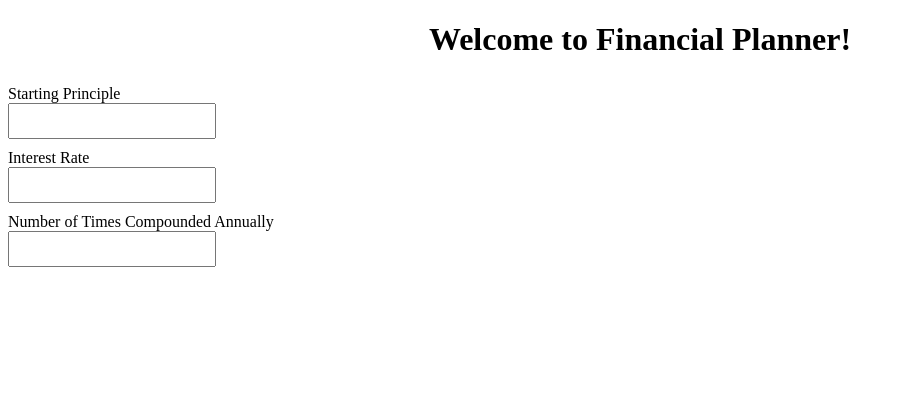
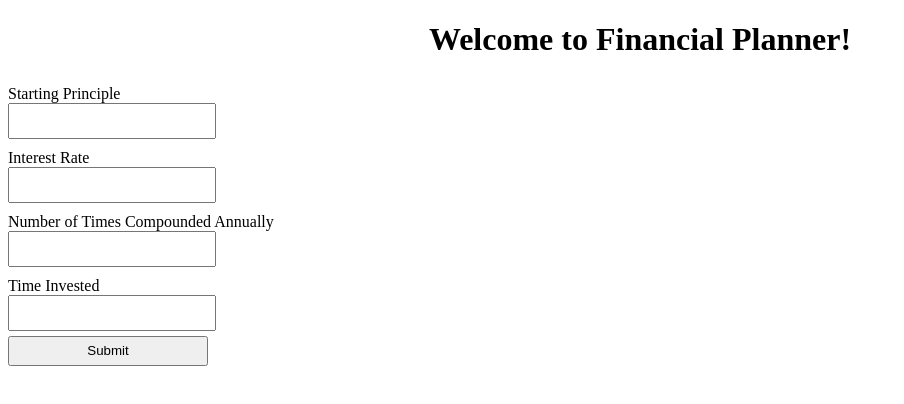
Before and after one commit to Morrianton/FinancialPlanner, an Angular app: page / in a window 1280 px wide. Shown: the top 404 px of the page, without its empty margins (0-904 px from the left). Built offline with nearby package versions, Linux system fonts and the light colour scheme.

Commit message:
created ngForm & connected form values to interest-calculator component

```diff
--- a/src/app/interest-calculator/interest-calculator.component.html
+++ b/src/app/interest-calculator/interest-calculator.component.html
@@ -1,14 +1,23 @@
+<form #interestForm="ngForm" (ngSubmit)="onSubmit(interestForm)" novalidate>
   <div class="container">
     <div class="section">
       <label for="principle">Starting Principle</label>
-    <input name="principle"/>
+      <input name="principle" ngModel required #principle="ngModel"/>
     </div>
     <div class="section">
       <label for="interest">Interest Rate</label>
-    <input name="interest"/>
+      <input name="interest" ngModel required #interest="ngModel"/>
     </div>
     <div class="section">
       <label for="timesCompounded">Number of Times Compounded Annually</label>
-    <input name="timesCompounded"/>
+      <input name="timesCompounded" ngModel required #timesCompounded="ngModel"/>
     </div>
+    <div class="section">
+      <label for="term">Time Invested</label>
+      <input name="term" ngModel required #term="ngModel"/>
     </div>
+    <input type="submit" value="Submit">
+  </div>
+</form>
+
+<p>{{ result }}</p>
```
Lines whose indentation alone changed are shown as unchanged.
